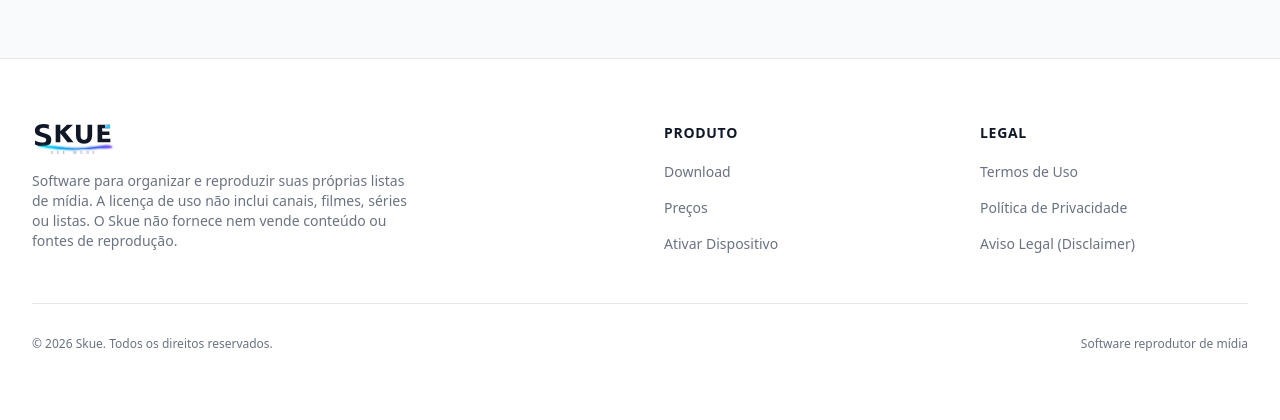
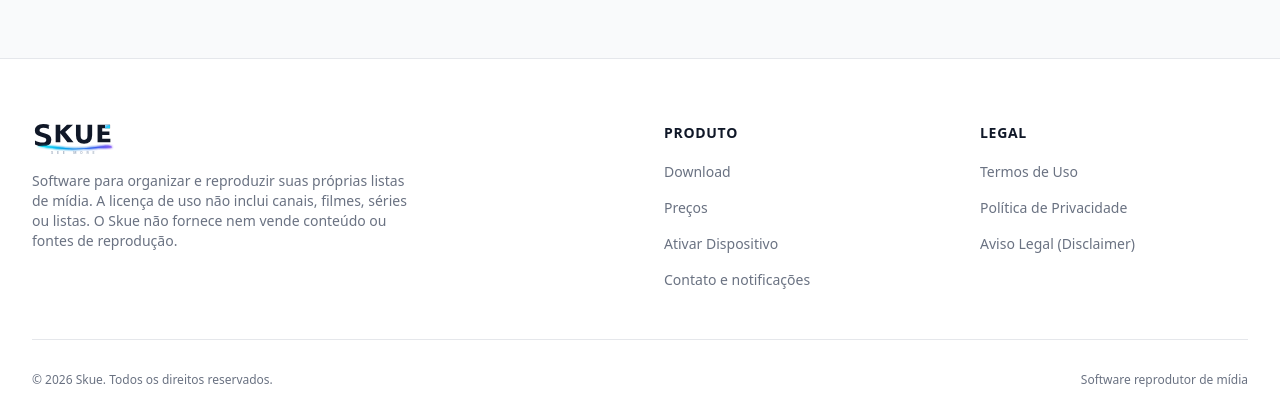
Before and after one commit to rclabs-app/skue-player, a Laravel app: page /contato in a window 1280 px wide. Shown: the part 973-1393 px from the top of the page. Before the commit the page ends 1324 px from the top, so only its background shows below. Run offline with Laravel 12, Linux system fonts and the light colour scheme; style sheets or scripts are compiled from the project's sources; some web fonts are replaced.

Commit message:
Conecta o rodapé ao contato e aos documentos
- Adiciona atendimento e substitui links legais vazios pelas rotas reais.

```diff
--- a/backend/resources/views/layouts/app.blade.php
+++ b/backend/resources/views/layouts/app.blade.php
@@ -168,14 +168,15 @@
                         <li><a href="#download" class="text-sm text-gray-500 hover:text-gray-900 dark:hover:text-white transition">Download</a></li>
                         <li><a href="#pricing" class="text-sm text-gray-500 hover:text-gray-900 dark:hover:text-white transition">Preços</a></li>
                         <li><a href="/portal" class="text-sm text-gray-500 hover:text-gray-900 dark:hover:text-white transition">Ativar Dispositivo</a></li>
+                        <li><a href="{{ route('contact') }}" class="text-sm text-gray-500 hover:text-gray-900 dark:hover:text-white transition">Contato e notificações</a></li>
                     </ul>
                 </div>
                 <div>
                     <h4 class="text-gray-900 dark:text-white font-semibold mb-4 text-sm uppercase tracking-wider">Legal</h4>
                     <ul class="space-y-3">
-                        <li><a href="#" class="text-sm text-gray-500 hover:text-gray-900 dark:hover:text-white transition">Termos de Uso</a></li>
-                        <li><a href="#" class="text-sm text-gray-500 hover:text-gray-900 dark:hover:text-white transition">Política de Privacidade</a></li>
-                        <li><a href="#" class="text-sm text-gray-500 hover:text-gray-900 dark:hover:text-white transition">Aviso Legal (Disclaimer)</a></li>
+                        <li><a href="{{ route('legal.terms') }}" class="text-sm text-gray-500 hover:text-gray-900 dark:hover:text-white transition">Termos de Uso</a></li>
+                        <li><a href="{{ route('legal.privacy') }}" class="text-sm text-gray-500 hover:text-gray-900 dark:hover:text-white transition">Política de Privacidade</a></li>
+                        <li><a href="{{ route('legal.notice') }}" class="text-sm text-gray-500 hover:text-gray-900 dark:hover:text-white transition">Aviso Legal (Disclaimer)</a></li>
                     </ul>
                 </div>
             </div>
```
